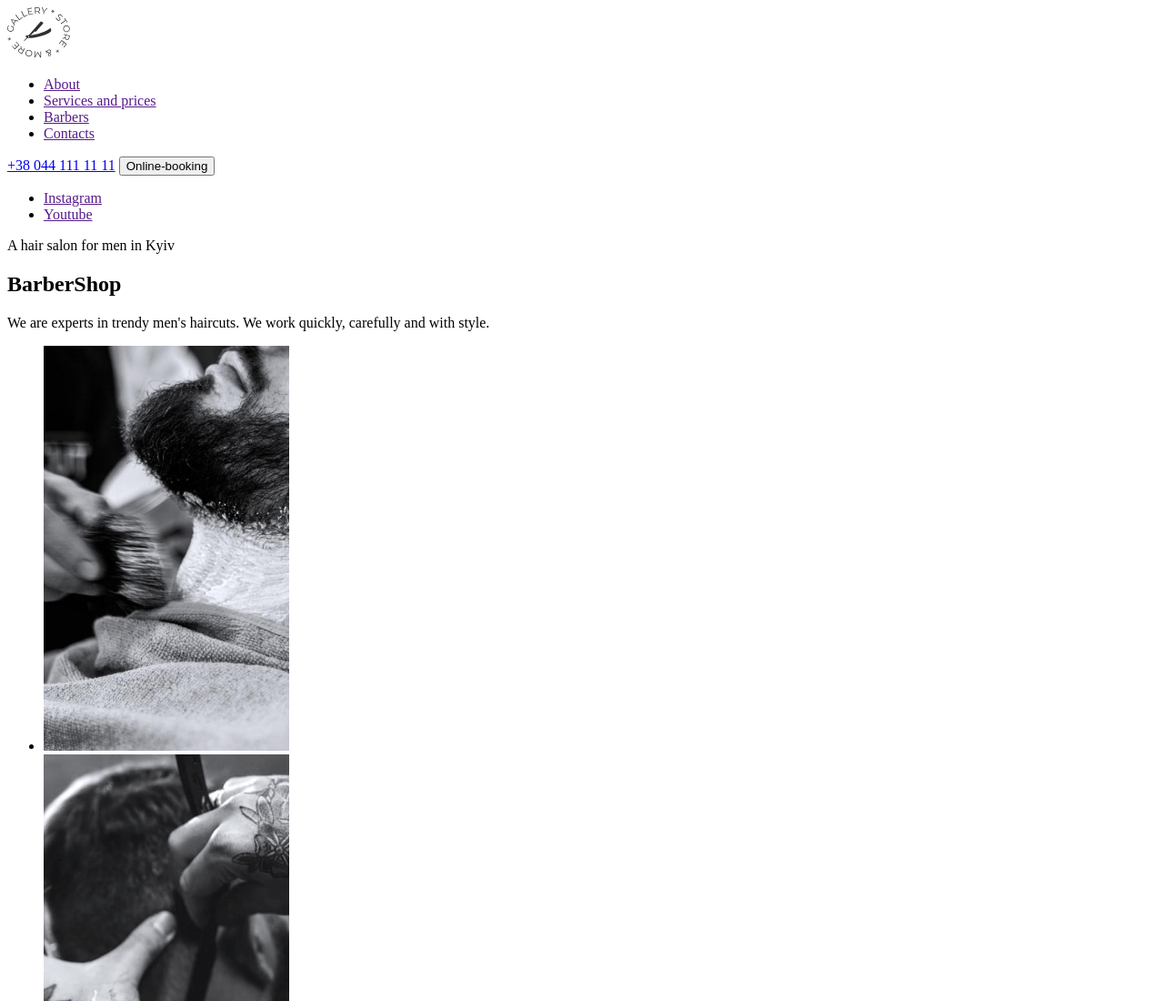
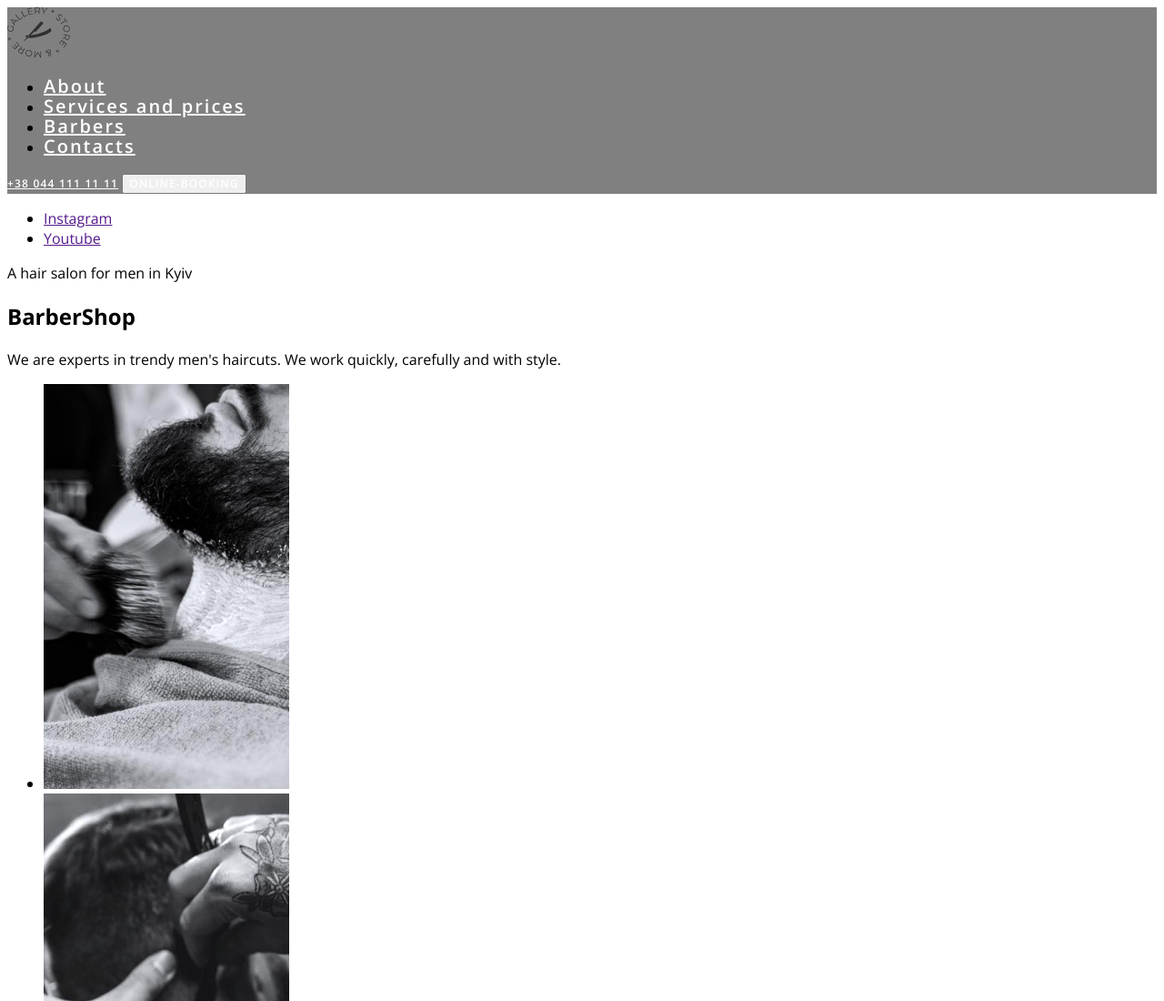
Before and after one commit to StartMaks/T, a plain HTML site: page index.html in a window 1280 px wide. Shown: the top 1100 px of the page at 91% size. Drawn offline with nearby package versions, Linux system fonts and the light colour scheme.

Commit message:
add style
add fonts

```diff
--- /dev/null
+++ b/css/styles.css
@@ -0,0 +1,40 @@
+body {
+  font-family: "Open Sans", sans-serif;
+}
+
+.header {
+  background-color: grey;
+}
+.header-navigation {
+}
+.header-logo {
+}
+.header-list {
+}
+.header-item {
+}
+
+.header-link {
+  font-weight: 600;
+  font-size: 20px;
+  line-height: 1.33px;
+  letter-spacing: 0.1em;
+  color: #ffffff;
+}
+.header-telephone {
+  font-weight: 600;
+  font-size: 12px;
+  line-height: 1.33px;
+  letter-spacing: 0.1em;
+  text-transform: uppercase;
+  color: #ffffff;
+}
+.header-btn {
+  font-family: inherit;
+  font-weight: 600;
+  font-size: 12px;
+  line-height: 16px;
+  letter-spacing: 0.09em;
+  text-transform: uppercase;
+  color: #ffffff;
+}
--- a/index.html
+++ b/index.html
@@ -5,39 +5,63 @@
     <meta http-equiv="X-UA-Compatible" content="IE=edge" />
     <meta name="viewport" content="width=device-width, initial-scale=1.0" />
     <title>BarBershop &#128136;</title>
+    <link rel="preconnect" href="https://fonts.googleapis.com" />
+    <link rel="preconnect" href="https://fonts.gstatic.com" crossorigin />
+    <link
+      href="https://fonts.googleapis.com/css2?family=Open+Sans:wght@400;600;700&family=Raleway:wght@700&display=swap"
+      rel="stylesheet"
+    />
+
+    <link rel="stylesheet" href="./css/styles.css" />
   </head>
   <body>
-    <header>
-      <nav>
-        <a href=""><img src="./images/logo.svg" alt="logo Site" /></a>
-        <ul>
-          <li><a href="">About</a></li>
-          <li><a href="">Services and prices</a></li>
-          <li><a href="">Barbers</a></li>
-          <li><a href="">Contacts</a></li>
+    <header class="header">
+      <nav class="header-navigation">
+        <a href="" class="header-logo"
+          ><img src="./images/logo.svg" alt="logo Site"
+        /></a>
+        <ul class="header-list">
+          <li class="header-item"><a href="" class="header-link">About</a></li>
+          <li class="header-item">
+            <a href="" class="header-link">Services and prices</a>
+          </li>
+          <li class="header-item">
+            <a href="" class="header-link">Barbers</a>
+          </li>
+          <li class="header-item">
+            <a href="" class="header-link">Contacts</a>
+          </li>
         </ul>
       </nav>
-      <a href="tel:+380441111111">+38 044 111 11 11</a>
-      <button type="button">Online-booking</button>
+      <a href="tel:+380441111111" class="header-telephone">+38 044 111 11 11</a>
+      <button type="button" class="header-btn">Online-booking</button>
     </header>
     <main>
       <!-- Hero Section -->
-      <section>
-        <ul>
-          <li>
-            <a href="" target="_blank" rel="noopener noreferrer nofollow"
+      <section class="hero">
+        <ul class="hero-list">
+          <li class="hero-item">
+            <a
+              href=""
+              target="_blank"
+              rel="noopener noreferrer nofollow"
+              class="hero-link"
               >Instagram</a
             >
           </li>
-          <li>
-            <a href="" target="_blank" rel="noopener noreferrer nofollow"
+          <li class="hero-item">
+            <a
+              href=""
+              target="_blank"
+              rel="noopener noreferrer nofollow"
+              class="hero-link"
               >Youtube</a
             >
           </li>
         </ul>
-        <p>A hair salon for men in Kyiv</p>
-        <h1>BarberShop</h1>
-        <p>
+        <p class="hero-subtitle">A hair salon for men in Kyiv</p>
+        <h1 class="hero-title">BarberShop</h1>
+        <p class="hero-description">
           We are experts in trendy men's haircuts. We work quickly, carefully
           and with style.
         </p>
```
